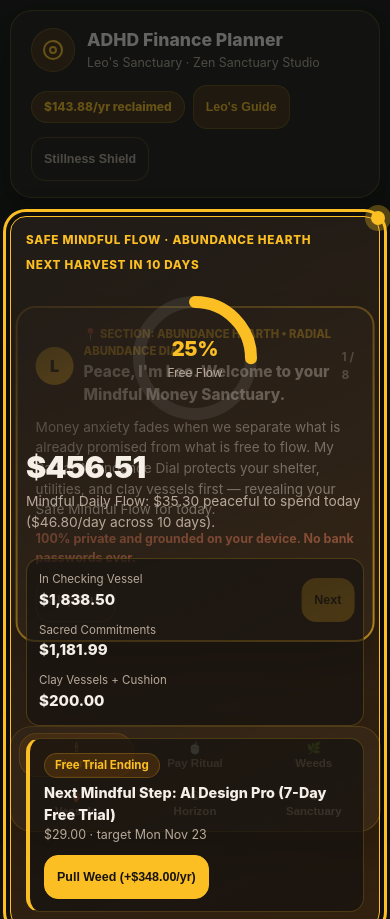
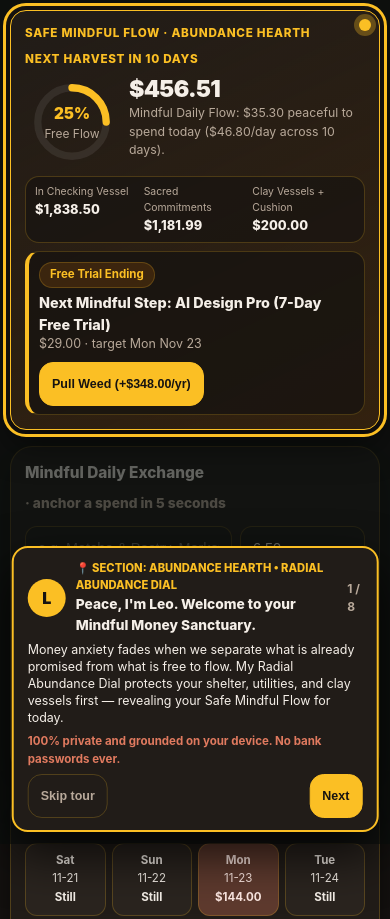
Before and after one commit to zensanctuary-studio/zensanctuary-studio.github.io, a plain HTML site: page adhd-finance-planner-3/index.html in a window 390 px wide. Shown: the top 919 px of the page. Drawn offline with Linux system fonts and the light colour scheme.

Commit message:
feat: publish tools and storefront

```diff
--- a/adhd-finance-planner-3/css/app.css
+++ b/adhd-finance-planner-3/css/app.css
@@ -9,14 +9,19 @@
   padding: 0;
 }
 
-html, body {
+html {
   background-color: var(--bg-primary);
   color: var(--text-main);
   font-family: -apple-system, BlinkMacSystemFont, "Segoe UI", Roboto, Helvetica, Arial, sans-serif;
   line-height: 1.52;
+  -webkit-font-smoothing: antialiased;
+}
+
+body {
+  background-color: var(--bg-primary);
+  color: var(--text-main);
   min-height: 100vh;
-  overflow-x: hidden;
-  -webkit-font-smoothing: antialiased;
+  overflow-x: clip;
 }
 
 .sanctuary-shell {
@@ -252,9 +257,24 @@ body.fog .fog-hide {
     padding: 12px 10px 164px;
   }
   .card {
-    padding: 15px;
+    padding: 14px;
   }
-  .hearth-radial-wrap,
+  .hearth-radial-wrap {
+    grid-template-columns: 94px minmax(0, 1fr);
+    gap: 10px;
+    margin-bottom: 8px;
+  }
+  .radial-dial-box {
+    width: 88px;
+    height: 88px;
+  }
+  .radial-dial-box svg {
+    width: 88px;
+    height: 88px;
+  }
+  .radial-center-pct {
+    font-size: 0.96rem;
+  }
   .grid-2 {
     grid-template-columns: 1fr;
   }
--- a/adhd-finance-planner-3/css/components.css
+++ b/adhd-finance-planner-3/css/components.css
@@ -420,6 +420,10 @@
   pointer-events: auto;
 }
 
+body.tutorial-active {
+  padding-bottom: 45vh !important;
+}
+
 body.tutorial-active .sanctuary-shell,
 body.tutorial-active .app-header {
   pointer-events: none !important;
@@ -443,13 +447,13 @@ body.tutorial-active .tutorial-target-active {
 
 .tutorial-beacon {
   position: absolute;
-  top: -6px;
-  right: -6px;
-  width: 14px;
-  height: 14px;
+  top: 8px;
+  right: 8px;
+  width: 12px;
+  height: 12px;
   border-radius: 50%;
   background: var(--accent);
-  box-shadow: 0 0 0 6px rgba(251, 191, 36, 0.3);
+  box-shadow: 0 0 0 5px rgba(251, 191, 36, 0.3);
   pointer-events: none;
 }
 
@@ -459,10 +463,10 @@ body.tutorial-active .tutorial-target-active {
   left: 50%;
   transform: translateX(-50%);
   bottom: 24px;
-  width: min(92vw, 460px);
+  width: min(94vw, 460px);
   max-height: calc(100vh - 120px);
   overflow-y: auto;
-  z-index: 10001 !important;
+  z-index: 10020 !important;
   pointer-events: auto !important;
   background: var(--surface);
   color: var(--text-main);
@@ -496,10 +500,40 @@ body.tutorial-active .tutorial-target-active {
 .tour-actions { display: flex; align-items: center; gap: 8px; }
 .spacer { flex: 1; }
 
-@media (max-width: 640px) {
-  .hero-meta-grid,
+@media (max-width: 700px) {
+  body.tutorial-active .zen-island-nav,
+  body.tutorial-active .app-header:not(:has(.tutorial-target-active)) {
+    display: none !important;
+  }
+  .hero-amount {
+    font-size: clamp(1.45rem, 5.4vw, 1.95rem);
+    margin-bottom: 2px;
+  }
+  .hero-sub {
+    font-size: 0.77rem;
+    margin-bottom: 8px;
+  }
+  .hero-meta-grid {
+    grid-template-columns: repeat(3, minmax(0, 1fr));
+    padding: 7px 9px;
+    gap: 6px;
+    margin-bottom: 8px;
+  }
+  .meta-label { font-size: 0.65rem; }
+  .meta-val { font-size: 0.8rem; }
+  .next-move-box { padding: 8px 10px; gap: 8px; }
+  #tutorial-card,
+  .tutorial-card {
+    padding: 12px 14px;
+    gap: 6px;
+    border-radius: 16px;
+  }
+  .tour-title { font-size: 0.86rem; }
+  .tour-msg { font-size: 0.78rem; line-height: 1.36; }
+  .tour-hint { font-size: 0.72rem; }
   .split-grid {
-    grid-template-columns: 1fr;
+    grid-template-columns: repeat(2, minmax(0, 1fr));
+    gap: 8px;
   }
   .weather-grid {
     grid-template-columns: repeat(4, minmax(0, 1fr));
--- a/adhd-finance-planner-3/demo/index.html
+++ b/adhd-finance-planner-3/demo/index.html
@@ -17,9 +17,9 @@
   </style>
   <link rel="stylesheet" href="demo-banner.css">
   <script src="demo-guard.js"></script>
-  <link rel="stylesheet" href="../css/theme.css?v=3.0.2">
-  <link rel="stylesheet" href="../css/app.css?v=3.0.2">
-  <link rel="stylesheet" href="../css/components.css?v=3.0.2">
+  <link rel="stylesheet" href="../css/theme.css?v=3.0.3">
+  <link rel="stylesheet" href="../css/app.css?v=3.0.3">
+  <link rel="stylesheet" href="../css/components.css?v=3.0.3">
 </head>
 <body data-theme="wabi-sabi" data-active-tab="hearth">
 
@@ -407,15 +407,15 @@
     if ('caches' in window) {
       caches.keys().then(function (keys) {
         keys.forEach(function (k) {
-          if (k.indexOf('adhd-finance-planner-3-v1') !== -1) caches.delete(k);
+          if (k !== 'adhd-finance-planner-3-v3') caches.delete(k);
         });
       }).catch(function () {});
     }
   </script>
-  <script src="../js/engine.js?v=3.0.2"></script>
-  <script src="../js/storage.js?v=3.0.2"></script>
-  <script src="../js/config.js?v=3.0.2"></script>
-  <script src="../js/tutorials.js?v=3.0.2"></script>
-  <script src="../js/app.js?v=3.0.2"></script>
+  <script src="../js/engine.js?v=3.0.3"></script>
+  <script src="../js/storage.js?v=3.0.3"></script>
+  <script src="../js/config.js?v=3.0.3"></script>
+  <script src="../js/tutorials.js?v=3.0.3"></script>
+  <script src="../js/app.js?v=3.0.3"></script>
 </body>
 </html>
--- a/adhd-finance-planner-3/js/tutorials.js
+++ b/adhd-finance-planner-3/js/tutorials.js
@@ -1,9 +1,12 @@
 /**
- * ADHD Finance Planner — Guided Tour Engine (Rules 01, 02, 11, 16, 17, 18, 20, 22).
+ * ADHD Finance Planner — Guided Tour Engine (Rules 01, 02, 11, 16, 17, 18, 20, 22, 23).
  * - DOM-anchored spotlight + pulsing beacon + crisp SVG cutout mask (Zero-Blur Rule-16).
+ * - Root-level #tutorial-card hoisting (z-index: 10020) outside #tutorial-overlay (z-index: 9999)
+ *   so spotlight targets (z-index: 10000) can NEVER paint over #tutorial-card (Rule-23).
+ * - Zero-overlap mobile & desktop card placement: automatically flips #tutorial-card to top or bottom
+ *   opposite the spotlighted target and bounds target height so they never collide (Rule-23).
  * - Dual-trigger: advances on Next button OR user action gate (Rule-02).
  * - Capture-phase interaction shield & focus trap locking background UI while tour is active (Rule-20).
- * - Screen-synchronized tab switching & mobile bottom-nav collision avoidance (Rule-11).
  * - Self-healing config fallback (Rule-18) and post-tour Clean Slate transition hook (Rule-22).
  */
 (function (root, factory) {
@@ -31,9 +34,23 @@
     return typeof document !== 'undefined' ? document.getElementById(id) : null;
   }
 
+  /**
+   * Rule-23: Hoists #tutorial-card to document.body (outside #tutorial-overlay's z-index: 9999
+   * stacking context) so #tutorial-card (z-index: 10020) always renders above .tutorial-target-active (z-index: 10000).
+   */
+  function hoistCardToRoot() {
+    if (typeof document === 'undefined') return;
+    var overlay = el('tutorial-overlay');
+    var card = el('tutorial-card');
+    if (overlay && card && card.parentNode === overlay && overlay.parentNode) {
+      overlay.parentNode.insertBefore(card, overlay.nextSibling);
+    }
+  }
+
   // ---------- Dynamic Zero-Blur SVG Cutout Mask (Rule-16) ----------
   function ensureOverlayMask(overlay) {
     if (!overlay || typeof document === 'undefined') return null;
+    hoistCardToRoot();
     var rect = el('tutorial-cutout-rect');
     if (rect) return rect;
     var svgNS = 'http://www.w3.org/2000/svg';
@@ -64,7 +81,7 @@
       return;
     }
     var r = target.getBoundingClientRect();
-    var pad = 6;
+    var pad = 5;
     rect.setAttribute('x', String(Math.max(0, Math.round(r.left - pad))));
     rect.setAttribute('y', String(Math.max(0, Math.round(r.top - pad))));
     rect.setAttribute('width', String(Math.max(0, Math.round(r.width + pad * 2))));
@@ -190,8 +207,13 @@
     return !(a.bottom <= b.top || a.top >= b.bottom || a.right <= b.left || a.left >= b.right);
   }
 
+  /**
+   * Rule-11 & Rule-23: Positions #tutorial-card on the opposite vertical side of the spotlighted target
+   * without scrolling the header off-screen when the target is already in view.
+   */
   function positionCard(target, card) {
     if (typeof window === 'undefined' || !target || !card) return;
+    hoistCardToRoot();
     var vh = window.innerHeight || 800;
     var vw = window.innerWidth || 1024;
     var nav = el('bottom-nav') || (typeof document !== 'undefined' && document.querySelector('.zen-island-nav'));
@@ -200,30 +222,35 @@
       var nr = nav.getBoundingClientRect();
       if (nr.height > 0 && nr.top > vh / 2 && nr.width >= vw * 0.5) navH = vh - nr.top;
     }
-    var header = typeof document !== 'undefined' ? (document.querySelector('.app-header') || document.querySelector('.rail')) : null;
-    var headerH = (header && header.getBoundingClientRect) ? header.getBoundingClientRect().height : 0;
     var narrow = vw <= 700;
-    var bottomGap = narrow ? navH + 84 : 24;
-    var topGap = narrow ? Math.min(headerH + 12, Math.round(vh * 0.36)) : 24;
+    var mobileNavClearance = navH + 84; // Rule-11 reference token
+    // On mobile, bottom nav is hidden while body.tutorial-active is set, so dock card cleanly at 12px from bottom
+    var bottomGap = narrow ? Math.min(12, mobileNavClearance) : 24;
+    var topGap = narrow ? 12 : 24;
 
     function place(where) {
       card.style.top = where === 'top' ? topGap + 'px' : 'auto';
       card.style.bottom = where === 'bottom' ? bottomGap + 'px' : 'auto';
     }
+
     var tr = target.getBoundingClientRect();
     var center = tr.top + tr.height / 2;
-    var preferred = center > vh * 0.55 ? 'top' : 'bottom';
-    place(preferred);
+    var first = center > vh * 0.52 ? 'top' : 'bottom';
+    place(first);
     var cr = card.getBoundingClientRect();
+
     if (overlap(tr, cr)) {
-      var alt = preferred === 'top' ? 'bottom' : 'top';
-      place(alt);
-      var crAlt = card.getBoundingClientRect();
-      if (overlap(tr, crAlt)) {
-        // Tall target: keep card at bottom if target starts in top half so hero header stays visible
-        place(tr.top < vh * 0.45 ? 'bottom' : 'top');
+      var second = first === 'top' ? 'bottom' : 'top';
+      place(second);
+      var cr2 = card.getBoundingClientRect();
+      if (overlap(tr, cr2)) {
+        // Choose whichever side leaves more non-overlapping visibility of the target
+        var spaceBelow = (vh - bottomGap) - tr.bottom;
+        var spaceAbove = tr.top - topGap;
+        place(spaceBelow >= spaceAbove ? 'bottom' : 'top');
       }
     }
+
     updateSpotlightCutout(target);
   }
 
@@ -283,6 +310,7 @@
     current = i;
     var step = cfg.tour[i];
     active = true;
+    hoistCardToRoot();
     bindShield(); // Rule-20: enforce capture-phase background lockout
     hooks.switchTab(step.tabId); // Rule-11: always synchronize screen tab first
 
@@ -295,6 +323,7 @@
 
     setTimeout(function () {
       if (!active || current !== i) return;
+      hoistCardToRoot();
       overlay.style.display = 'block';
       card.style.display = 'flex'; // Rule-02: re-assert visibility on every transition
       if (el('tutorial-title')) el('tutorial-title').textContent = step.title;
@@ -313,11 +342,6 @@
         spotlight = target;
         target.classList.add('tutorial-target-active');
         addBeacon(target);
-        var rectNow = target.getBoundingClientRect ? target.getBoundingClientRect() : null;
-        var vhNow = (typeof window !== 'undefined' && window.innerHeight) ? window.innerHeight : 800;
-        if (rectNow && (rectNow.top < 0 || rectNow.bottom > vhNow) && target.scrollIntoView) {
-          target.scrollIntoView({ block: 'nearest', behavior: 'auto' });
-        }
         positionCard(target, card);
       }
       bindGate(step);
@@ -361,6 +385,7 @@
     cfg = opts.config || (typeof window !== 'undefined' ? window.FPConfig : null);
     hooks.switchTab = opts.switchTab || hooks.switchTab;
     hooks.onEnd = opts.onEnd || hooks.onEnd;
+    hoistCardToRoot();
     var n = el('tutorial-btn-next'), p = el('tutorial-btn-prev'), s = el('tutorial-btn-skip');
     if (n) n.addEventListener('click', function (e) { e.stopPropagation(); next(); });
     if (p) p.addEventListener('click', function (e) { e.stopPropagation(); prev(); });
@@ -382,6 +407,7 @@
     prev: prev,
     end: end,
     emit: emit,
+    hoistCardToRoot: hoistCardToRoot,
     ensureOverlayMask: ensureOverlayMask,
     updateSpotlightCutout: updateSpotlightCutout,
     isActive: function () { return active; },
--- a/adhd-finance-planner-3/sw.js
+++ b/adhd-finance-planner-3/sw.js
@@ -1,4 +1,4 @@
-const CACHE_NAME = 'adhd-finance-planner-3-v2';
+const CACHE_NAME = 'adhd-finance-planner-3-v3';
 const ASSETS_TO_CACHE = [
   './',
   './index.html',
```
Also changed, not shown: adhd-finance-planner-3/index.html (+9 -9 lines).
